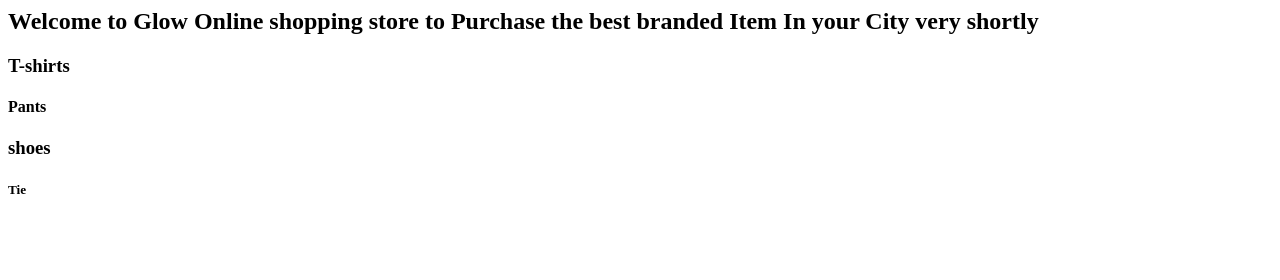
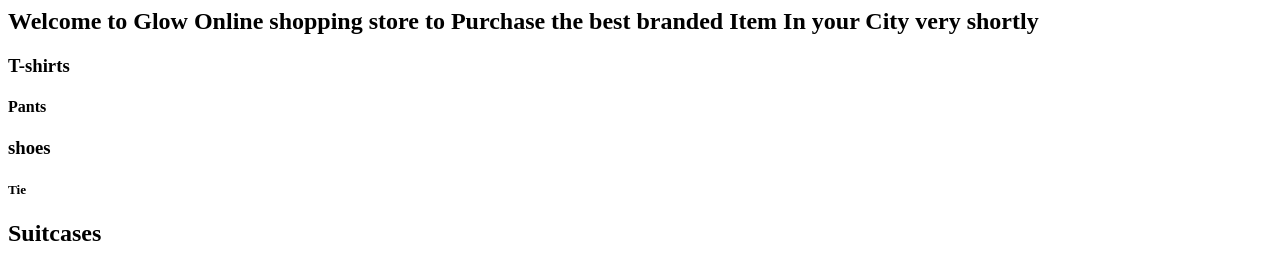
Before and after one commit to ajay86glow/glowshop, a plain HTML site: page index.html in a window 1280 px wide. Drawn offline with Linux system fonts and the light colour scheme.

Commit message:
added suitcase

```diff
--- a/index.html
+++ b/index.html
@@ -13,5 +13,7 @@
 
 <h5>Tie</h5>
 
+<h2>Suitcases</h2>
+
 </body>
 </html>
```
